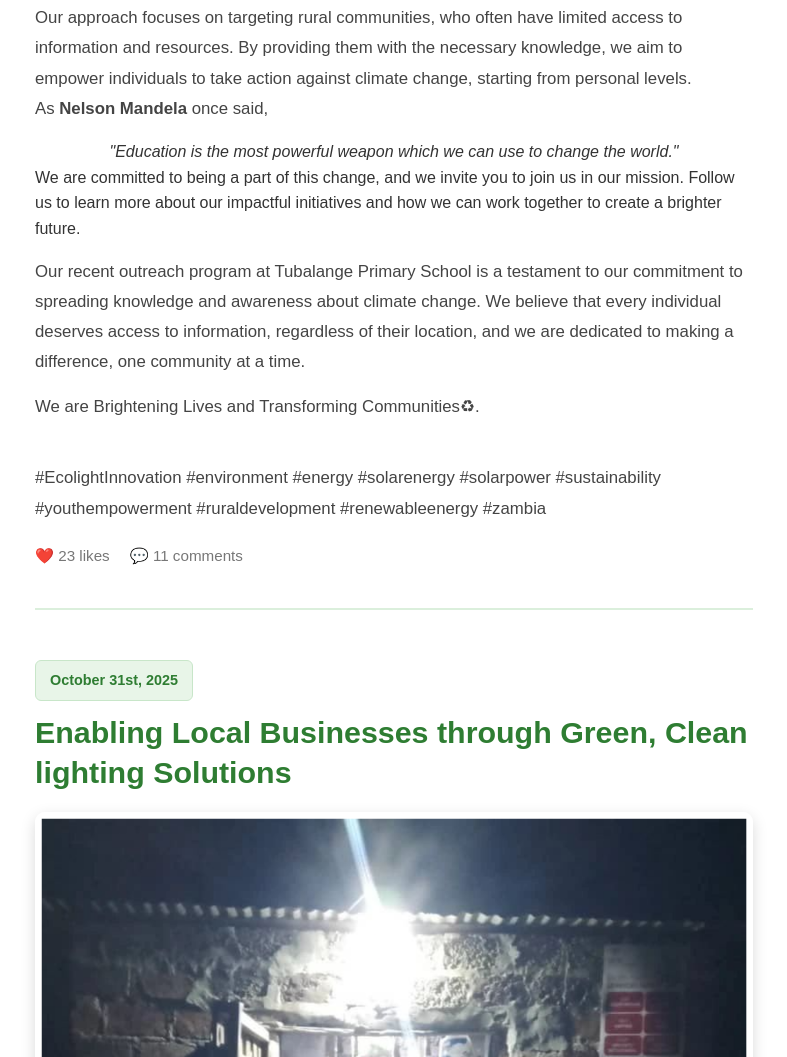
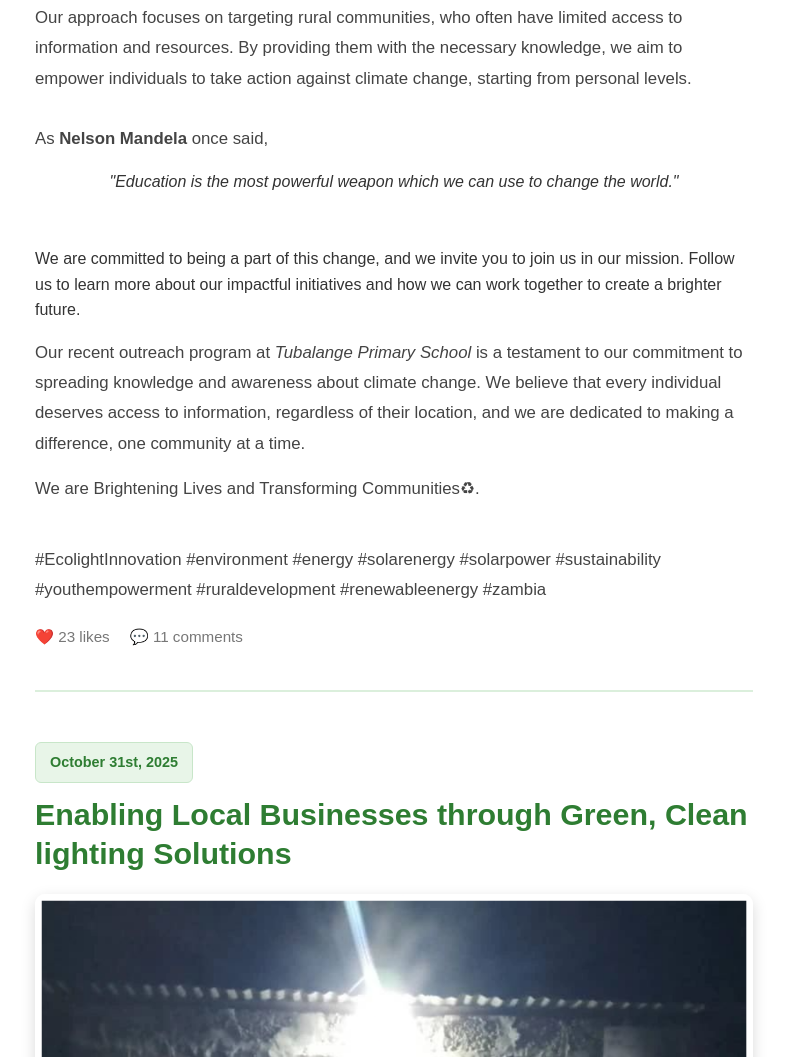
Before and after one commit to Sh0tgvn45off/ecolightinnovations.c0m.in, a plain HTML site: page impact-stories.html in a window 1280 px wide. Shown: the part 1181-2238 px from the top of the page, without its empty margins (76-863 px from the left). Drawn offline with Linux system fonts and the light colour scheme.

Commit message:
Fix HTML encoding issues in impact-stories.html

```diff
--- a/impact-stories.html
+++ b/impact-stories.html
@@ -82,17 +82,18 @@
 <p>EcoLight Innovation is not only dedicated to empowering rural vulnerable communities with sustainable, reliable, affordable, eco-friendly and renewable solar energy solutions, but also equipping them with the knowledge necessary for social change. We believe that knowledge sharing is the first step towards creating a positive impact, which is why we conduct outreach programs on Climate Change Education and Awareness Campaigns.</p>
 
 <p>Our approach focuses on targeting rural communities, who often have limited access to information and resources. By providing them with the necessary knowledge, we aim to empower individuals to take action against climate change, starting from personal levels.
- <br>   As <b>Nelson Mandela</b> once said, <br>
+ <br> <br>
+    As <b>Nelson Mandela</b> once said, <br>
     <center>
                         <em>
   "Education is the most powerful weapon which we can use to change the world."
                         </em>
    </center>
-
+    <br> <br>
 
     We are committed to being a part of this change, and we invite you to join us in our mission. Follow us to learn more about our impactful initiatives and how we can work together to create a brighter future.</p>
 
-<p>Our recent outreach program at Tubalange Primary School is a testament to our commitment to spreading knowledge and awareness about climate change. We believe that every individual deserves access to information, regardless of their location, and we are dedicated to making a difference, one community at a time.</p>
+<p>Our recent outreach program at <i>Tubalange Primary School</i> is a testament to our commitment to spreading knowledge and awareness about climate change. We believe that every individual deserves access to information, regardless of their location, and we are dedicated to making a difference, one community at a time.</p>
 <p>We are Brightening Lives and Transforming Communities♻.</p>
 <br>
 
```
